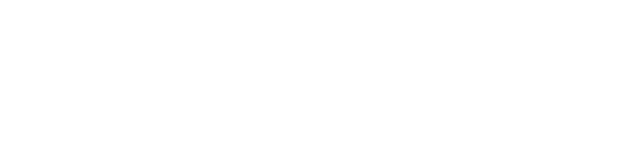
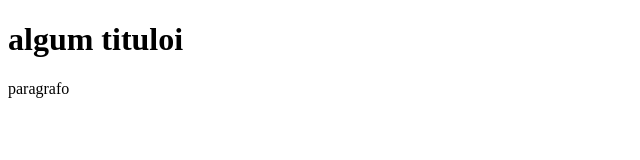
Before and after one commit to DeivideCOST4/TESTANDOGIT, a plain HTML site: page index.html in a window 1280 px wide. Shown: the whole page, without its empty margins (0-640 px from the left). Drawn offline with Linux system fonts and the light colour scheme.

Commit message:
criei um titulo e um paragrafo

```diff
--- a/index.html
+++ b/index.html
@@ -7,6 +7,7 @@
     </title>
 </head>
 <body>
-
+    <h1>algum tituloi</h1>
+    <p>paragrafo</p>
 </body>
 </html>
```
